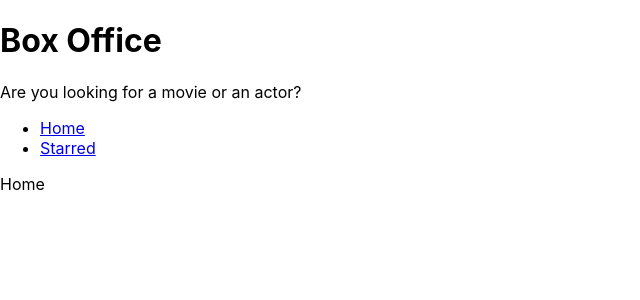
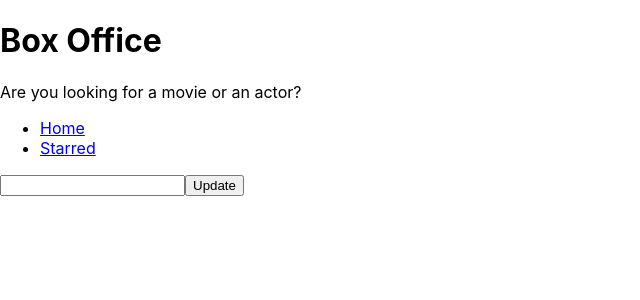
Before and after one commit to ammyfuture/box-office-app, a React (Create React App) app: page / in a window 1280 px wide. Shown: the top 300 px of the page, without its empty margins (0-640 px from the left). Built offline with nearby package versions, Linux system fonts and the light colour scheme.

Commit message:
added a form and made created a callback onSubmit that holds fetch and returns data from MAZE TV API dynamically by replacing the endpoint with strSearch so now we can get data bcak from the API when we search in the input area

```diff
--- a/src/Pages/Home.jsx
+++ b/src/Pages/Home.jsx
@@ -1,4 +1,25 @@
+import { useState } from 'react';
 const Home = () => {
-  return <div>Home</div>;
+  const [searchStr, setSearchStr] = useState('');
+  const onSearchInputChange = e => {
+    setSearchStr(e.target.value);
+  };
+
+  const onSearch = async e => {
+    e.preventDefault();
+    const response = await fetch(
+      `https://api.tvmaze.com/search/shows?q=${searchStr}`
+    );
+    const body = await response.json();
+    console.log(body);
+  };
+  return (
+    <div>
+      <form onSubmit={onSearch}>
+        <input type="text" onChange={onSearchInputChange} value={searchStr} />
+        <button type="submit">Update </button>
+      </form>
+    </div>
+  );
 };
 export default Home;
```
